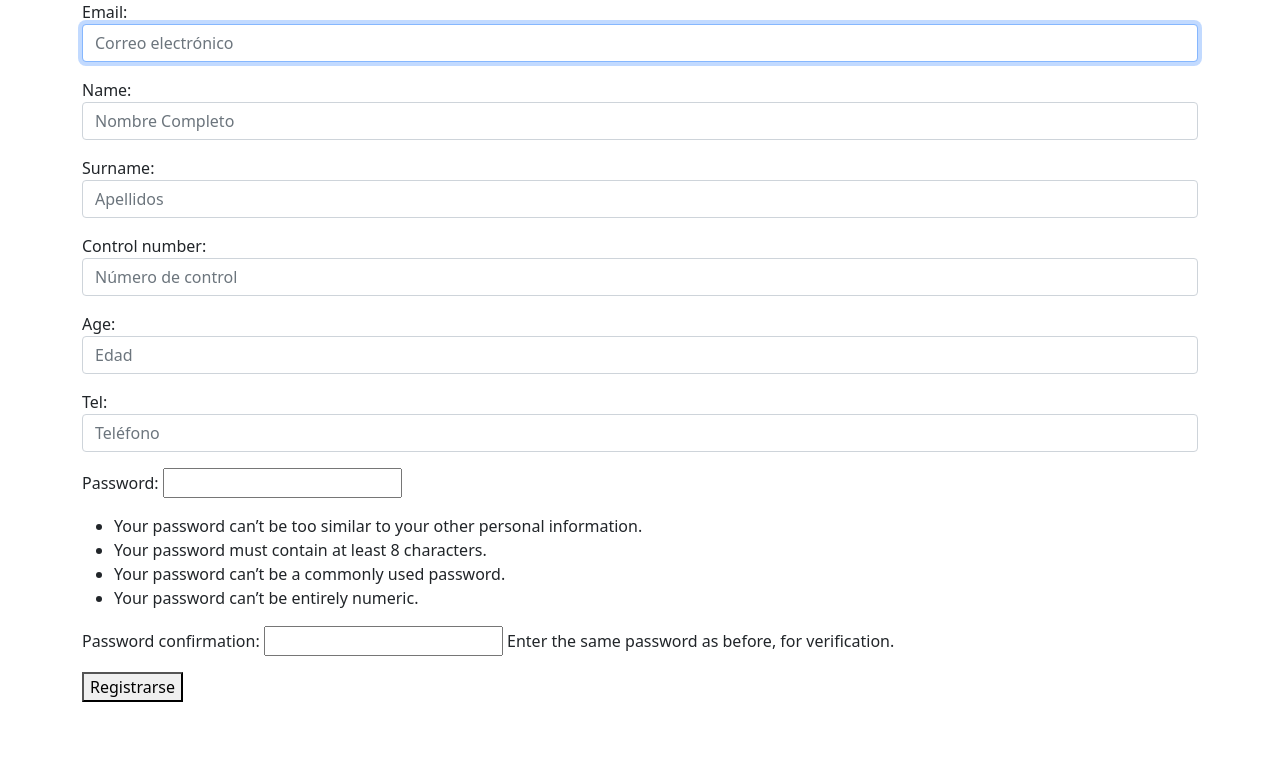
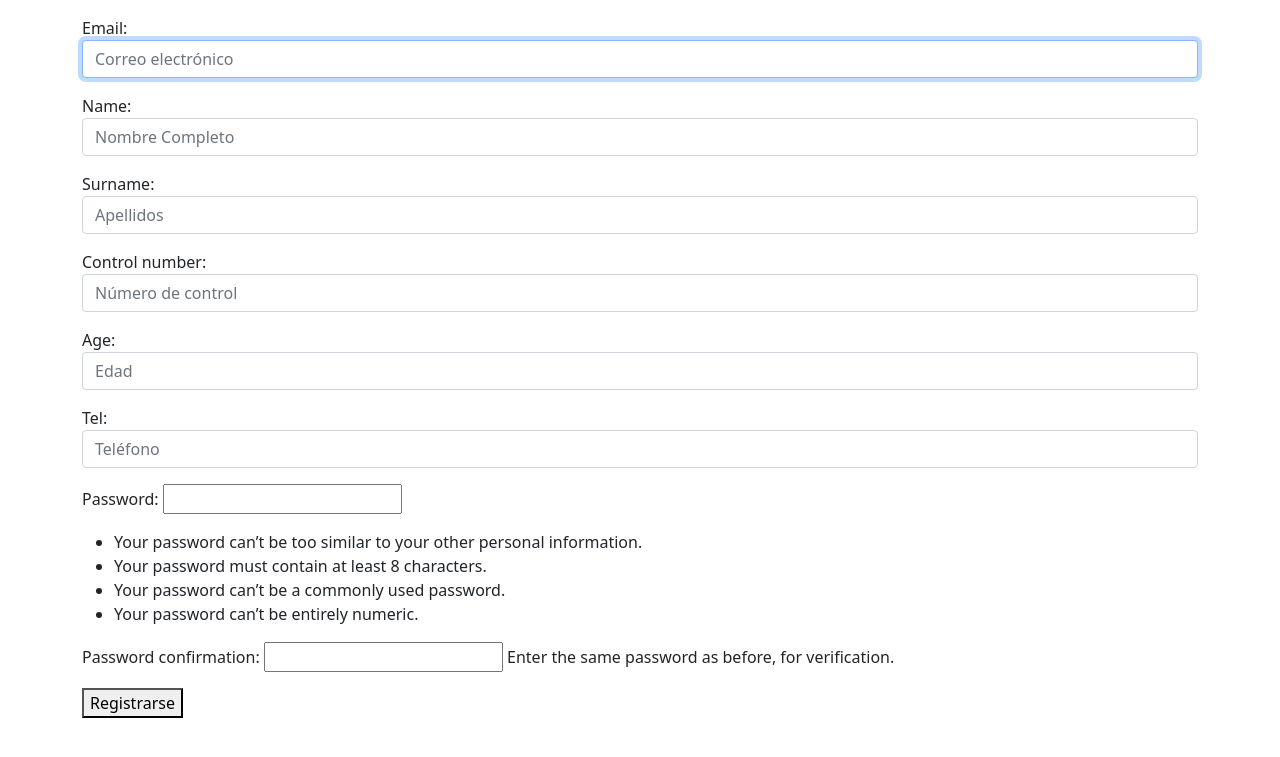
Before and after one commit to Sebastian-Q/AWS-Actividades, a Django app: page /users/register/ in a window 1280 px wide. Shown: the top 757 px of the page. Run offline with Django 5.2, Linux system fonts and the light colour scheme.

Commit message:
Padding Top

```diff
--- a/errorPages/users/templates/register.html
+++ b/errorPages/users/templates/register.html
@@ -11,7 +11,7 @@
     <form method="post">
         {% csrf_token %}
         <div class="container">
-            <div class="center">
+            <div class="center " style="padding-top: 16px;">
                 {{ form.as_p }}
                 <button type="submit">Registrarse</button>
             </div>
```
